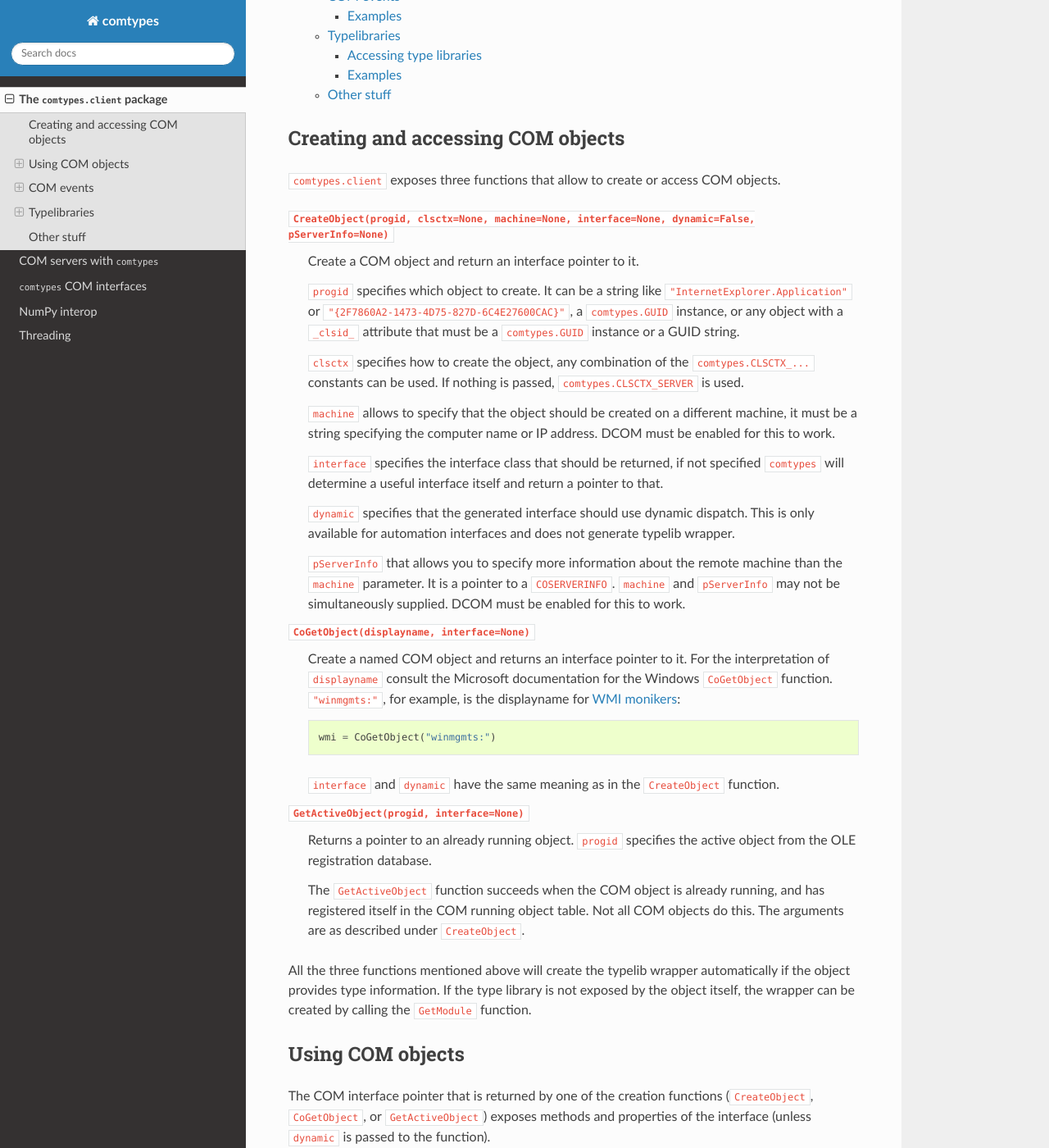
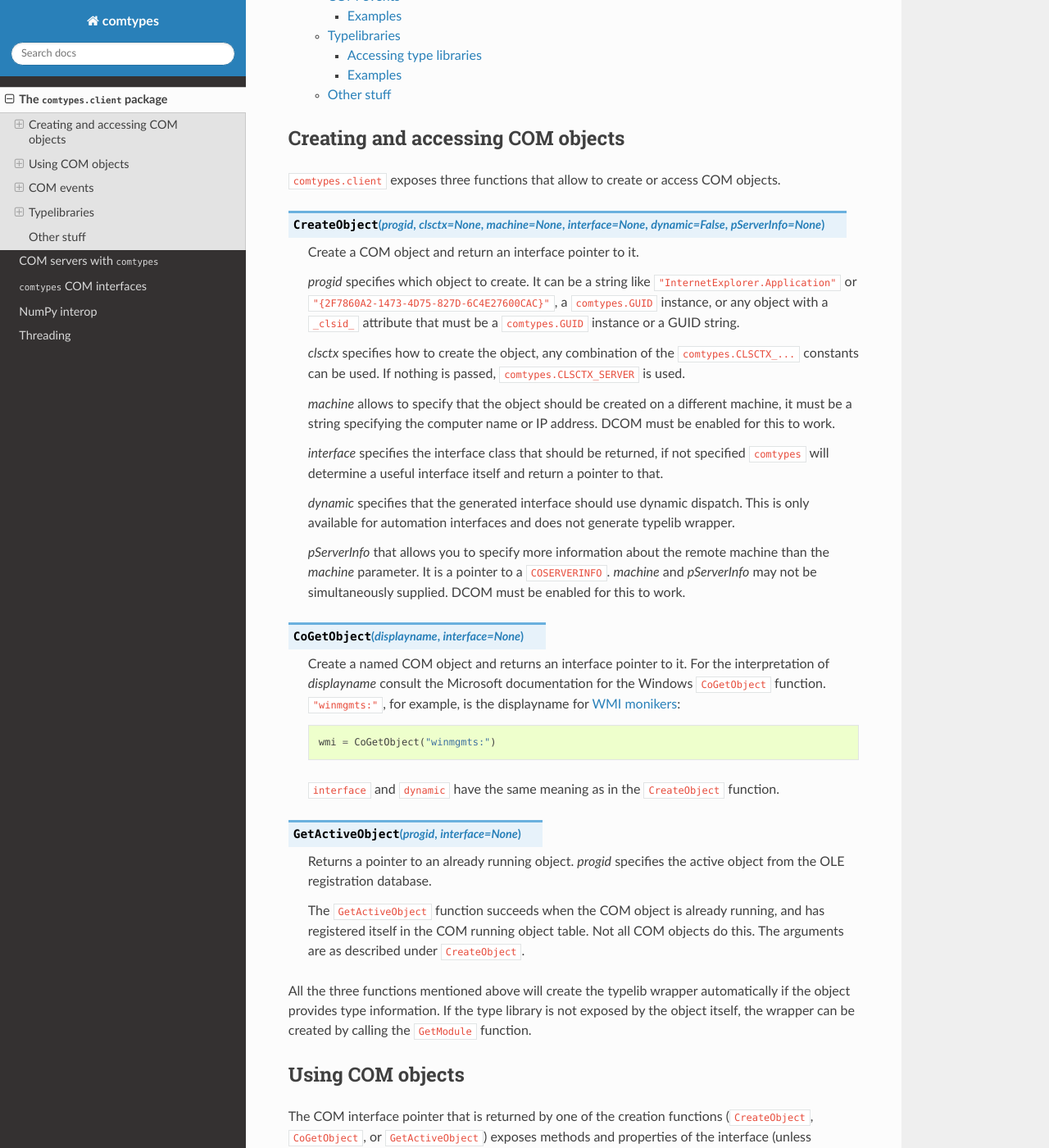
Before and after one commit to enthought/comtypes, a Sphinx documentation site: the page built from docs/source/client.rst, in a window 1280 px wide and 1400 px high, scrolled down 483 px. Shown: the whole window at 82% size. Built offline with Sphinx 7.4.7 and the Read the Docs theme 3.1.0, drawn with Linux system fonts in a browser that asks for light colours; some of the changed lines change nothing that is shown; some of the changed text lies outside the part shown.

Commit message:
Add directives.

```diff
--- a/docs/source/client.rst
+++ b/docs/source/client.rst
@@ -13,39 +13,42 @@
 ``comtypes.client`` exposes three functions that allow to create or
 access COM objects.
 
-``CreateObject(progid, clsctx=None, machine=None, interface=None, dynamic=False, pServerInfo=None)``
+.. py:function:: CreateObject(progid, clsctx=None, machine=None, interface=None, dynamic=False, pServerInfo=None)
+
     Create a COM object and return an interface pointer to it.
 
-    ``progid`` specifies which object to create.  It can be a string
+    *progid* specifies which object to create.  It can be a string
     like ``"InternetExplorer.Application"`` or
     ``"{2F7860A2-1473-4D75-827D-6C4E27600CAC}"``, a ``comtypes.GUID``
     instance, or any object with a ``_clsid_`` attribute that must be
     a ``comtypes.GUID`` instance or a GUID string.
 
-    ``clsctx`` specifies how to create the object, any combination of
+    *clsctx* specifies how to create the object, any combination of
     the ``comtypes.CLSCTX_...`` constants can be used.  If nothing is
     passed, ``comtypes.CLSCTX_SERVER`` is used.
 
-    ``machine`` allows to specify that the object should be created on
+    *machine* allows to specify that the object should be created on
     a different machine, it must be a string specifying the computer
     name or IP address.  DCOM must be enabled for this to work.
 
-    ``interface`` specifies the interface class that should be
+    *interface* specifies the interface class that should be
     returned, if not specified |comtypes| will determine a useful
     interface itself and return a pointer to that.
 
-    ``dynamic`` specifies that the generated interface should use
+    *dynamic* specifies that the generated interface should use
     dynamic dispatch. This is only available for automation interfaces
     and does not generate typelib wrapper.
 
-    ``pServerInfo`` that allows you to specify more information about
-    the remote machine than the ``machine`` parameter. It is a pointer
-    to a ``COSERVERINFO``. ``machine`` and ``pServerInfo`` may not be
+    *pServerInfo* that allows you to specify more information about
+    the remote machine than the *machine* parameter. It is a pointer
+    to a ``COSERVERINFO``. *machine* and *pServerInfo* may not be
     simultaneously supplied.  DCOM must be enabled for this to work.
 
-``CoGetObject(displayname, interface=None)``
+
+.. py:function:: CoGetObject(displayname, interface=None)
+
     Create a named COM object and returns an interface pointer to it.
-    For the interpretation of ``displayname`` consult the Microsoft
+    For the interpretation of *displayname* consult the Microsoft
     documentation for the Windows ``CoGetObject`` function.
     ``"winmgmts:"``, for example, is the displayname for
     `WMI monikers <https://learn.microsoft.com/ja-jp/windows/win32/wmisdk/constructing-a-moniker-string>`_:
@@ -57,14 +60,17 @@
     ``interface`` and ``dynamic`` have the same meaning as in the
     ``CreateObject`` function.
 
-``GetActiveObject(progid, interface=None)``
-    Returns a pointer to an already running object.  ``progid``
+
+.. py:function:: GetActiveObject(progid, interface=None)
+
+    Returns a pointer to an already running object.  *progid*
     specifies the active object from the OLE registration database.
 
     The ``GetActiveObject`` function succeeds when the COM object is
     already running, and has registered itself in the COM running
     object table.  Not all COM objects do this. The arguments are as
     described under ``CreateObject``.
+
 
 All the three functions mentioned above will create the typelib
 wrapper automatically if the object provides type information.  If the
@@ -346,26 +352,29 @@
     handlers you should read the :doc:`server` document.
 
 
-``GetEvents(source, sink, interface=None)``
+.. py:function:: GetEvents(source, sink, interface=None)
+
     This functions connects an event sink to the COM object
-    ``source``.
+    *source*.
 
-    Events will call methods on the ``sink`` object; the methods must
+    Events will call methods on the *sink* object; the methods must
     be named ``interfacename_methodname`` or ``methodname``.  The
     methods will be called with a ``this`` parameter, plus any
     parameters that the event has.
 
-    ``interface`` is the outgoing interface of the ``source`` object;
+    *interface* is the outgoing interface of the *source* object;
     it must be supplied when |comtypes| cannot determine the
-    outgoing interface of ``source``.
+    outgoing interface of *source*.
 
     ``GetEvents`` returns the advise connection; you should keep the
     connection alive as long as you want to receive events.  To break
     the advise connection simply delete it.
 
-``ShowEvents(source, interface=None)``
+
+.. py:function:: ShowEvents(source, interface=None)
+
     This function contructs an event sink and connects it to the
-    ``source`` object for debugging.  The event sink will first print
+    *source* object for debugging.  The event sink will first print
     out all event names that are found in the outgoing interface, and
     will later print out the events with their arguments as they occur.
     ``ShowEvents`` returns a connection object which must be kept
@@ -375,11 +384,13 @@
     To actually receive events you may have to call the ``PumpEvents``
     function so that COM works correctly.
 
-``PumpEvents(timeout)``
+
+.. py:function:: PumpEvents(timeout)
+
     This functions runs for a certain time in a way that is required
     for COM to work correctly.  In a single-theaded apartment it runs
     a windows message loop, in a multithreaded apparment it simply
-    waits.  The ``timeout`` argument may be a floating point number to
+    waits.  The *timeout* argument may be a floating point number to
     indicate a time of less than a second.
 
     Pressing Control-C raises a KeyboardError exception and terminates
@@ -503,7 +514,8 @@
 modules containing the Python interface class (and more) automatically
 from COM typelibraries.
 
-``GetModule(tlib)``
+.. py:function:: GetModule(tlib)
+
     This function generates Python wrappers for a COM typelibrary.
     When a COM object exposes its own typeinfo, this function is
     called automatically when the object is created.
@@ -588,7 +600,8 @@
         + from comtypes.gen.friendlymodule import __wrapper_module__ as mod
         c_int_alias = mod.TheName
 
-``gen_dir``
+.. py:attribute:: gen_dir
+
     This variable determines the directory where the typelib wrappers
     are written to.  If it is ``None``, modules are only generated in
     memory.
```
